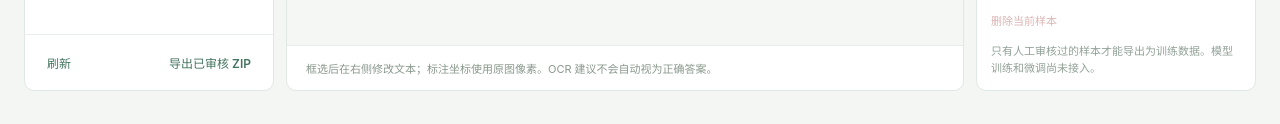
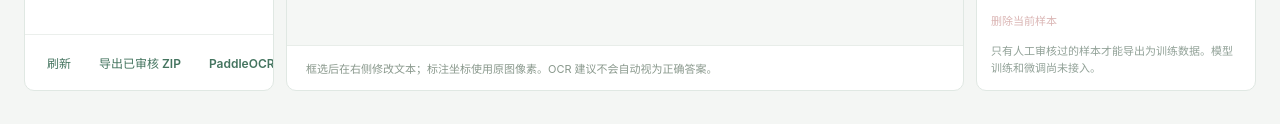
Before and after one commit to 07xh/LocalOCR, a plain HTML site: page localocr/web/index.html in a window 1280 px wide. Shown: the part 859-983 px from the top of the page. Drawn offline with Linux system fonts and the light colour scheme; files that its build step writes are made by us from their sources; files whose address does not match are found by name.

Commit message:
feat(studio): offer reviewed PaddleOCR detection export

```diff
--- a/localocr/web/index.html
+++ b/localocr/web/index.html
@@ -30,7 +30,7 @@
         <div class="panel-header"><h2>图片样本</h2><label class="btn small" for="files">+ 导入</label><input id="files" type="file" multiple accept="image/png,image/jpeg,image/webp,image/bmp,image/tiff" hidden></div>
         <div class="import-hint">导入本地图片 → 框选区域 → 修正文字 → 审核</div>
         <div id="sample-list" class="sample-list" aria-live="polite"><p class="empty">连接后显示样本</p></div>
-        <div class="aside-bottom"><button id="refresh" class="btn ghost">刷新</button><button id="export" class="btn ghost" title="只导出已审核的样本">导出已审核 ZIP</button></div>
+        <div class="aside-bottom"><button id="refresh" class="btn ghost">刷新</button><button id="export" class="btn ghost" title="只导出已审核的样本">导出已审核 ZIP</button><button id="export-paddle" class="btn ghost" title="导出人工审核的 PaddleOCR 检测标注（不包含模型训练）">PaddleOCR 检测集</button></div>
       </aside>
       <section class="editor" aria-label="图片标注编辑器">
         <div class="editor-toolbar"><div><h2 id="image-title">选择图片开始标注</h2><span id="image-meta">可将 OCR 识别结果作为建议，人工检查后再保存</span></div><div class="tool-actions"><button id="suggest" class="btn" disabled>OCR 建议</button><button id="save" class="btn primary" disabled>保存标注</button></div></div>
```
